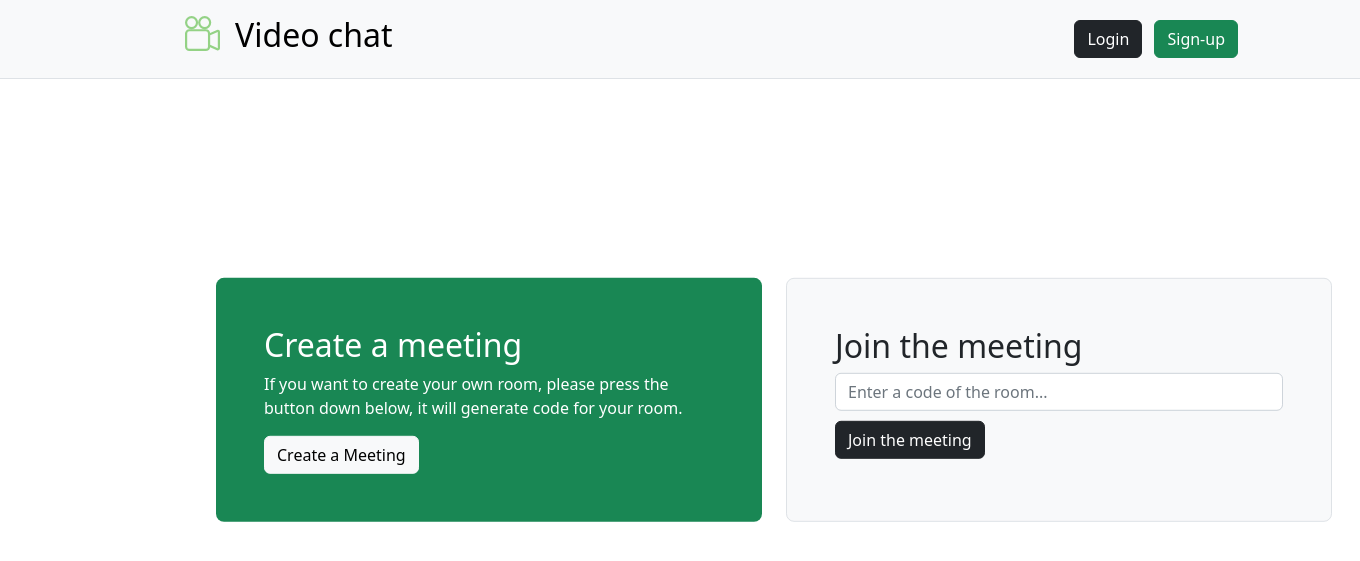
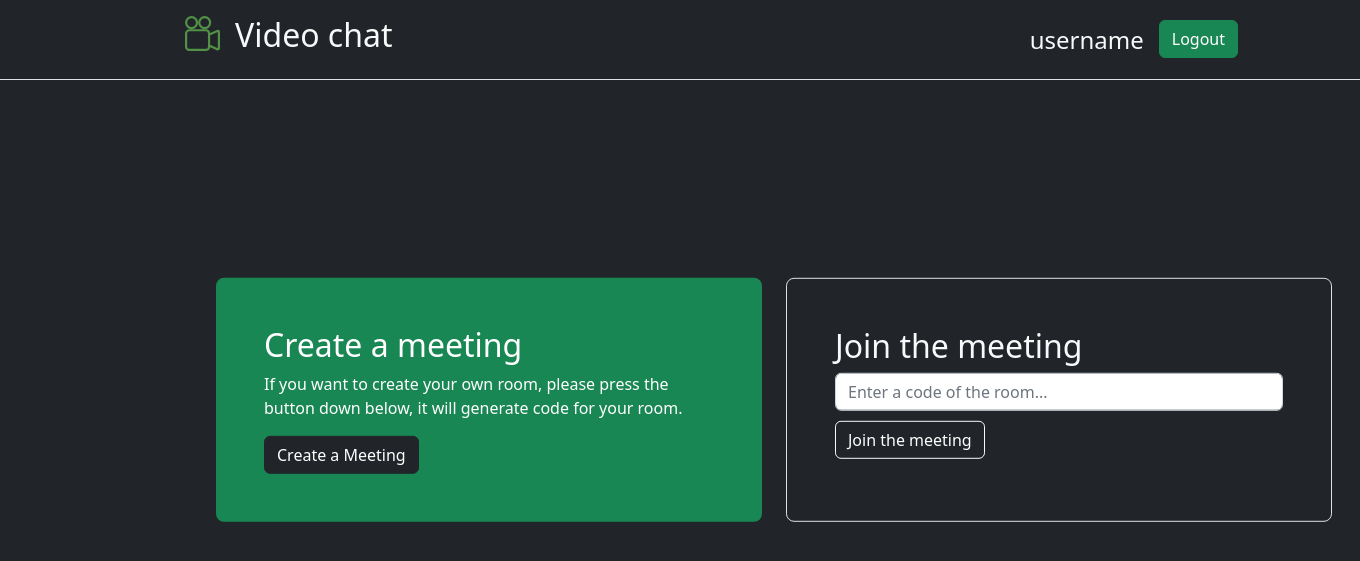
Before and after one commit to ABckh/video_chat, a Django app: page / in a window 1360 px wide. Shown: the top 561 px of the page. Run offline with Django 4.2, Linux system fonts and the light colour scheme; some libraries are stand-ins or nearby versions.

Commit message:
Generating room_code fully works

```diff
--- a/connection/views.py
+++ b/connection/views.py
@@ -1,8 +1,6 @@
 from importlib.resources import contents
 from django.shortcuts import render
 from video_chat.settings import BASE_DIR
-
-# Create your views here.
 
 
 def start_page(request):
@@ -17,11 +15,15 @@ def connection_to_room(request):
         room_code = data['room_code']
         # room_code is valid
         # room_code is existed
-        # connection to room
+        # connection to room (redirect to the /meet/room_name)
     else:
         # generate unique room_code
+        # create pop up with error
         pass
     context = {
         'room_code': room_code,
     }
     return render(request=request, template_name="room.html", context=context)
+
+def generate_code(request):
+    pass
--- /dev/null
+++ b/package.json
@@ -0,0 +1,5 @@
+{
+  "dependencies": {
+    "randexp": "^0.5.3"
+  }
+}
--- a/static/css/index.css
+++ b/static/css/index.css
@@ -4,5 +4,11 @@
 }
 
 .container li h2 {
-    color: rgb(0, 0, 0);
+    color: rgb(255, 255, 255);
 }
+
+.pre-div{
+    height: 100%;
+    width: 100%;
+    overflow:auto;
+}
--- a/templates/connection.html
+++ b/templates/connection.html
@@ -10,9 +10,9 @@
     <link rel="stylesheet" href="{% static 'css/index.css' %}" type="text/css">
     <title>Video chat</title>
 </head>
-<body>
+<body class="bg-dark">
     <!-- header-->
-      <header class="p-3 bg-light text-ba border-bottom">
+      <header class="p-3 bg-dark text-ba border-bottom">
         <div class="container">
           <div class="d-flex flex-wrap align-items-center justify-content-center justify-content-lg-start">
             <a href="/" class="d-flex align-items-center mb-2 mb-lg-0 text-white text-decoration-none">
@@ -25,12 +25,13 @@
                 <path d="M9 6a3 3 0 1 0 0-6 3 3 0 0 0 0 6zM7 3a2 2 0 1 1 4 0 2 2 0 0 1-4 0z"/>
                    </svg>
             </li>
-              <li> <h2> Video chat</h2> </li>
+              <li> <h2 class="text-light"> Video chat</h2> </li>
             </ul>
+            <h4 class="text-light" style="margin-right:15px; margin-top: 10px;">username</h4>
             <div class="text-end">
-              <button type="button" class="btn btn-dark me-2">Login</button>
-              <button type="button" class="btn btn-success">Sign-up</button>
-            </div>
+              <!-- <button type="button" class="btn btn-dark me-2 border-light">Login</button> -->
+              <button type="button" class="btn btn-success">Logout</button>
+           </div>
          </div>
         </div>
       </header>
@@ -38,28 +39,66 @@
 
       <!-- main part -->
 
+      <!-- Generate code -->
       <div class="container py-4" style="position: absolute; top: 50%; left: 15%; transform: translate(0, -50%);">
       <div class="row align-items-md-stretch">
         <div class="col-md-6">
           <div class="h-100 p-5 text-white text-bg-success rounded-3">
             <h2>Create a meeting</h2>
             <p>If you want to create your own room, please press the button down below, it will generate code for your room.</p>
-            <button type="button" class="btn btn-light">Create a Meeting</button>
+            <button class="btn btn-dark" data-bs-toggle="modal" data-bs-target="#exampleModalCenter" id="generate">Create a Meeting</button>
           </div>
         </div>
+        <!-- Join the meeting -->
         <div class="col-md-6">
-          <div class="h-100 p-5 bg-light border rounded-3">
-            <h2>Join the meeting</h2>
+          <div class="h-100 p-5 bg-dark border rounded-3">
+            <h2 class="text-light">Join the meeting</h2>
             <form action="/meeting/" method="post">
               {% csrf_token %}
             <input type="text" class="form-control input-lg" placeholder="Enter a code of the room..." name="room_code">
-            <input type="submit" class="btn btn-dark" style="margin-top: 10px" value="Join the meeting">
+            <input type="submit" class="btn btn-dark border-light" style="margin-top: 10px" value="Join the meeting">
             </form>
           </div>
         </div>
       </div>
     </div>
 
+
+
+<!-- Modal -->
+<div class="modal fade" id="exampleModalCenter" tabindex="-1" role="dialog" aria-labelledby="exampleModalCenterTitle" aria-hidden="true">
+  <div class="modal-dialog modal-dialog-centered" role="document">
+    <div class="modal-content bg-dark">
+      <div class="modal-header border-dark">
+        <h5 class="modal-title text-light" id="exampleModalLongTitle">Link to your meeting</h5>
+        <button type="button" class="btn-close" data-bs-dismiss="modal" aria-label="Close"></button>
+        </button>
+      </div>
+      <div class="modal-body text-light text-center border-danger" id="modal_body">
+          <pre id="link"></pre>
+      </div>
+      <div class="modal-footer border-dark">
+        <button type="button" class="btn btn-dark border-light" data-bs-dismiss="modal">Close</button>
+      </div>
+    </div>
+  </div>
+</div>
+
+
+    <!-- <script href="{% static 'js/generate_code.js' %}" type="text/javascript"></script> -->
+    <script src="https://github.com/fent/randexp.js/releases/download/v0.4.3/randexp.min.js"></script>
+    <script src="https://cdn.jsdelivr.net/npm/bootstrap@5.2.0-beta1/dist/js/bootstrap.min.js" integrity="sha384-kjU+l4N0Yf4ZOJErLsIcvOU2qSb74wXpOhqTvwVx3OElZRweTnQ6d31fXEoRD1Jy" crossorigin="anonymous"></script>
     <script src="https://cdn.jsdelivr.net/npm/bootstrap@5.2.0-beta1/dist/js/bootstrap.bundle.min.js" integrity="sha384-pprn3073KE6tl6bjs2QrFaJGz5/SUsLqktiwsUTF55Jfv3qYSDhgCecCxMW52nD2" crossorigin="anonymous"></script>
+    <script src="https://code.jquery.com/jquery-3.6.0.min.js" integrity="sha256-/xUj+3OJU5yExlq6GSYGSHk7tPXikynS7ogEvDej/m4=" crossorigin="anonymous"></script>
+    <!-- Returning random url  -->
+    <script type="text/javascript">
+        $("#generate").click(function () {
+            var link =  new RandExp(/^https:\/\/localhost:8000\/[a-z]{3}-[a-z]{3}-[a-z]{3}\//).gen();
+            console.log(link);
+            $("#modal_body").html(link);
+        });
+      </script>
 </body>
 </html>
+
+<!-- pop up -->
--- a/video_chat/settings.py
+++ b/video_chat/settings.py
@@ -124,13 +124,13 @@ USE_TZ = True
 # Static files (CSS, JavaScript, Images)
 # https://docs.djangoproject.com/en/4.0/howto/static-files/
 
-STATIC_URL = 'static/'
+STATIC_URL = '/static/'
 
 STATICFILES_DIRS = [
     os.path.join(BASE_DIR, 'static')
 ]
 
-STATIC_ROOT = os.path.join(os.path.dirname(BASE_DIR), 'static_cdn')
+STATIC_ROOT = os.path.join(os.path.dirname(BASE_DIR), 'staticfiles')
 
 # Default primary key field type
 # https://docs.djangoproject.com/en/4.0/ref/settings/#default-auto-field
```
Also changed, not shown: package-lock.json (added), static/js/generate_code.js (added).
